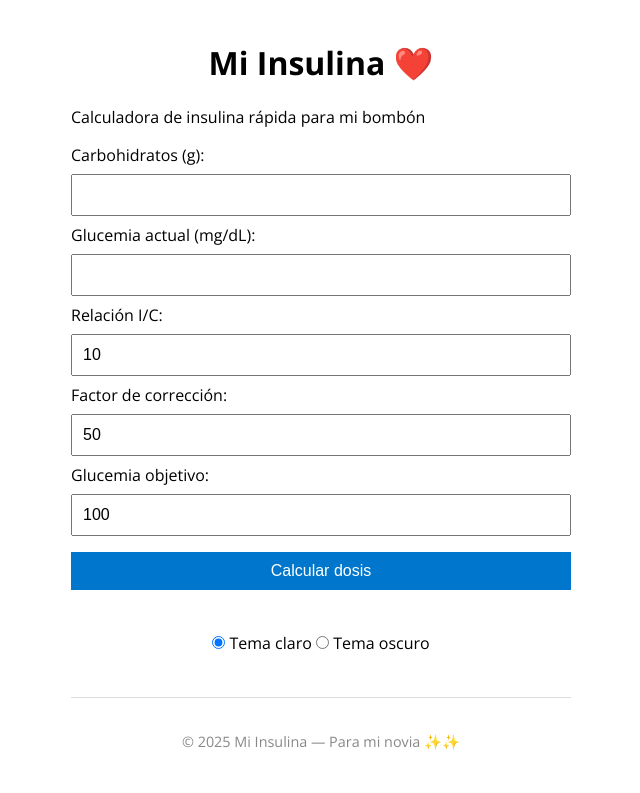
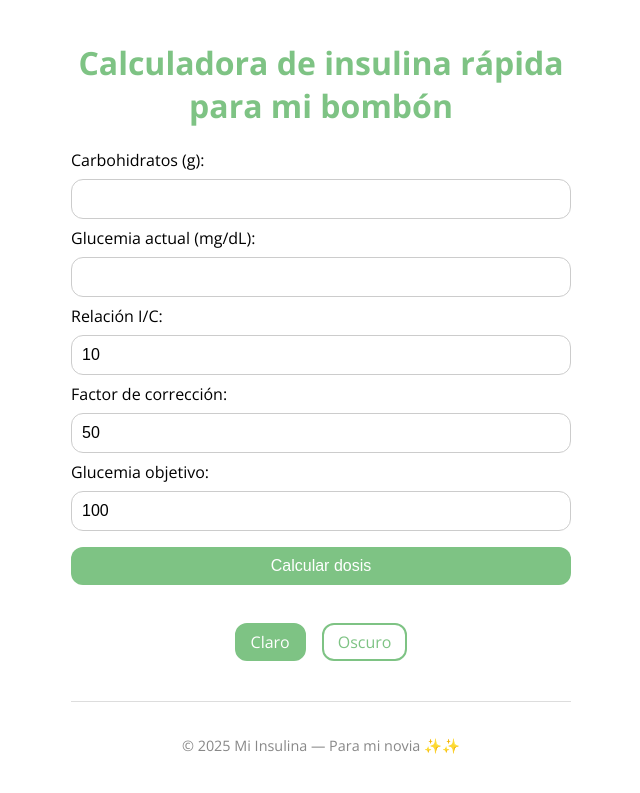
Before and after one commit to NonoFG/Mi-Insulina, a plain HTML site: page index.html in a window 1280 px wide. Shown: the whole page, without its empty margins (319-959 px from the left). Drawn offline with nearby package versions, Linux system fonts and the light colour scheme.

Commit message:
Cambiar color verde y redondear

```diff
--- a/index.html
+++ b/index.html
@@ -1,5 +1,6 @@
 <!DOCTYPE html>
 <html lang="es">
+
 <head>
   <meta charset="utf-8">
   <meta name="viewport" content="width=device-width, initial-scale=1.0">
@@ -12,8 +13,8 @@
 <body>
   <div class="app-container">
     <header>
-      <h1>Mi Insulina ❤️</h1>
-      <p>Calculadora de insulina rápida para mi bombón</p>
+      <h1>Calculadora de insulina rápida para mi bombón</h1>
+      <!--<p>Calculadora de insulina rápida para mi bombón</p>-->
     </header>
 
     <main>
@@ -40,13 +41,13 @@
       <div id="historial" class="historial"></div>
 
       <div class="tema-selector">
-        <label>
+        <label class="tema-opcion">
           <input type="radio" name="tema" value="claro" checked>
-          Tema claro
+          <span>Claro</span>
         </label>
-        <label>
+        <label class="tema-opcion">
           <input type="radio" name="tema" value="oscuro">
-          Tema oscuro
+          <span>Oscuro</span>
         </label>
       </div>
     </main>
@@ -58,4 +59,5 @@
 
   <script src="dosis.js"></script>
 </body>
+
 </html>
--- a/main.css
+++ b/main.css
@@ -1,3 +1,7 @@
+:root {
+  --color-principal: #7EC384;
+}
+
 body {
   font-family: 'Open Sans', sans-serif;
   margin: 0;
@@ -12,6 +16,7 @@ body {
 
 header h1 {
   text-align: center;
+  color: var(--color-principal);
 }
 
 form {
@@ -19,14 +24,17 @@ form {
   flex-direction: column;
 }
 
-input, button {
+input,
+button {
   padding: 10px;
+  border: 1px solid #ccc;
+  border-radius: 12px;
   margin: 8px 0;
   font-size: 1em;
 }
 
 button {
-  background-color: #0077cc;
+  background-color: var(--color-principal);
   color: white;
   border: none;
   cursor: pointer;
@@ -35,7 +43,7 @@ button {
 .resultado {
   margin-top: 20px;
   font-size: 1.2em;
-  color: #0077cc;
+  color: var(--color-principal);
 }
 
 .historial {
@@ -66,6 +74,7 @@ body[data-tema="oscuro"] button {
   color: #f0f0f0;
   border: 1px solid #444;
 }
+
 footer {
   margin-top: 40px;
   padding: 20px 0;
@@ -79,3 +88,38 @@ body[data-tema="oscuro"] footer {
   color: #aaa;
   border-top: 1px solid #444;
 }
+
+input[type="radio"] {
+  accent-color: var(--color-principal);
+}
+
+.tema-selector {
+  display: flex;
+  justify-content: center;
+  gap: 1rem;
+  margin-top: 30px;
+}
+
+.tema-opcion {
+  display: flex;
+  align-items: center;
+  cursor: pointer;
+  font-size: 1em;
+}
+
+.tema-opcion input[type="radio"] {
+  display: none;
+}
+
+.tema-opcion span {
+  padding: 6px 14px;
+  border: 2px solid var(--color-principal);
+  border-radius: 12px;
+  color: var(--color-principal);
+  transition: all 0.2s ease;
+}
+
+.tema-opcion input[type="radio"]:checked + span {
+  background-color: var(--color-principal);
+  color: white;
+}
```
